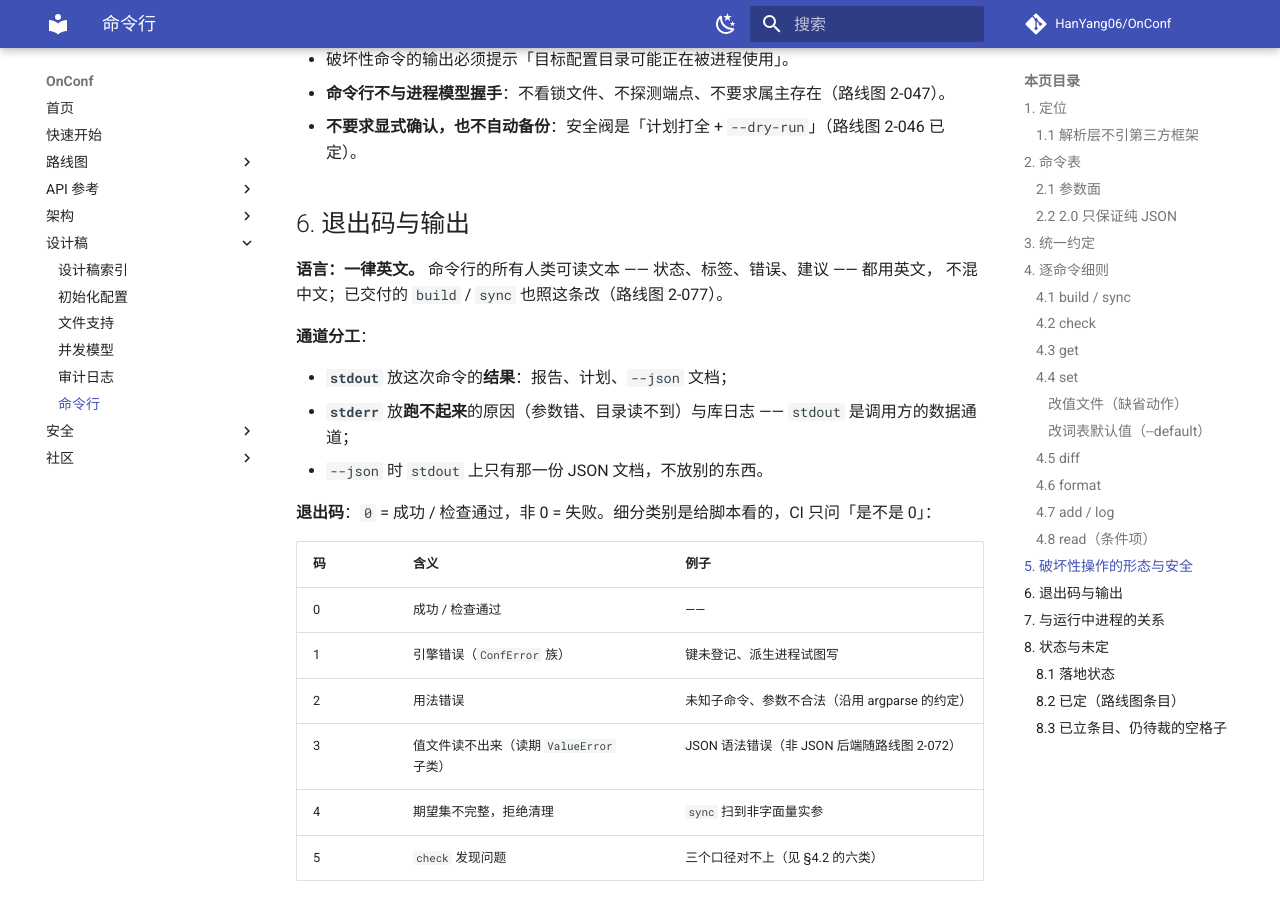
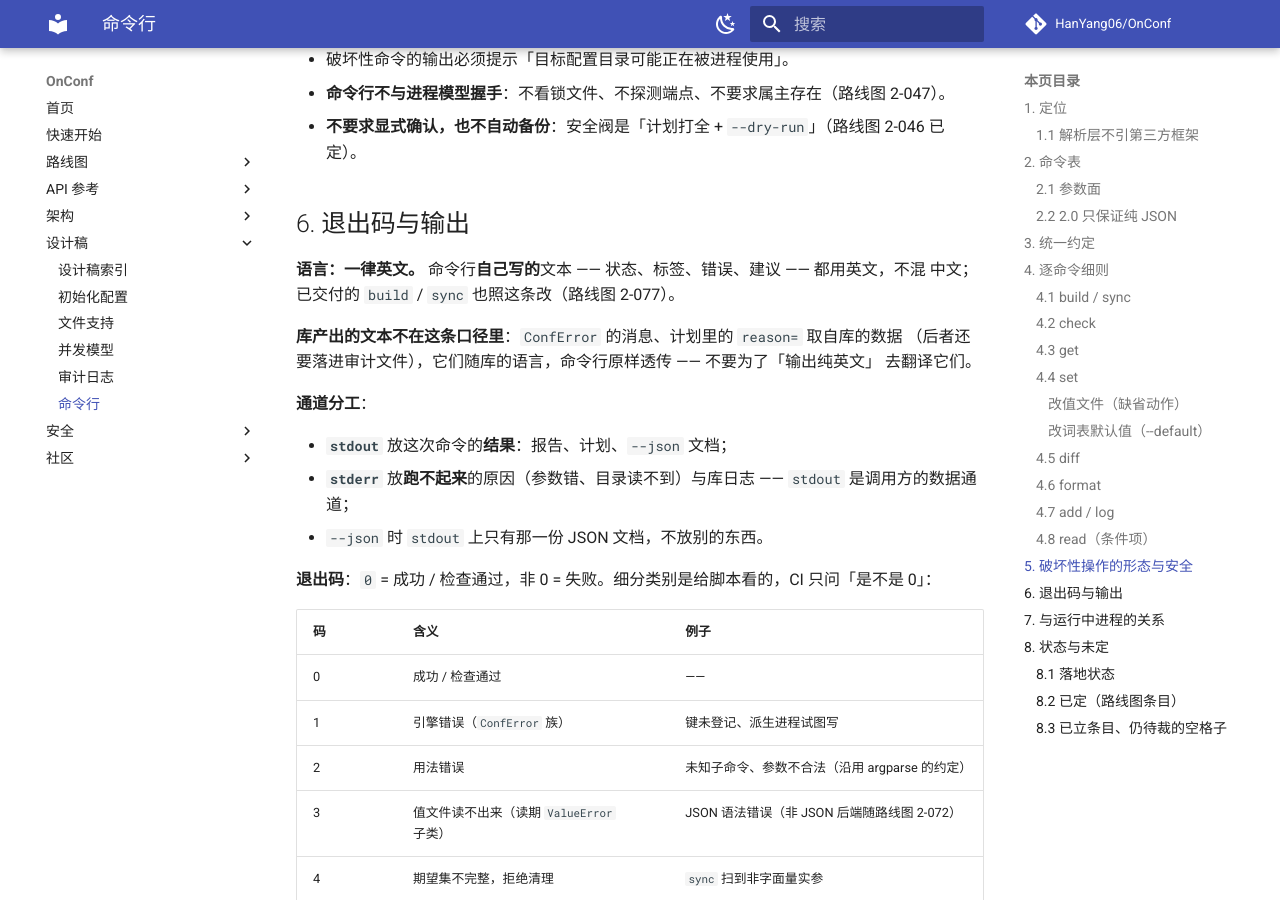
Before and after one commit to HanYang06/OnConf, an MkDocs documentation site: the page built from docs/design/cli.md, in a window 1280 px wide and 900 px high, scrolled down 9537 px. Built offline with MkDocs 1.6.1 and Material for MkDocs 9.7.7, drawn with Linux system fonts in a browser that asks for light colours; comment, search, counter and statistics services are not loaded.

Commit message:
feat(cli): 命令行输出统一英文
命令自己写的文本一律英文：标签、计划、摘要、参数帮助、扫描报告。库产出的文本不在
这条口径里 —— ConfError 消息与计划里的 reason= 取自库的数据（后者还要落进审计文件），
命令行原样透传，不为了「输出纯英文」去翻译它们。

- 扫描问题串、argparse 帮助、build / sync 的摘要与计划标签改成英文
- 同步更新钉住这些串的用例；新增回归：人读输出全是英文（路线图 2-077）
- 设计页 §6 写清「CLI 文案 vs 库数据」这条边界

```diff
--- a/docs/design/cli.md
+++ b/docs/design/cli.md
@@ -331,8 +331,12 @@ app.post       8080    settings.json     服务端口
 
 ## 6. 退出码与输出
 
-**语言：一律英文。** 命令行的所有人类可读文本 —— 状态、标签、错误、建议 —— 都用英文，
-不混中文；已交付的 `build` / `sync` 也照这条改（路线图 2-077）。
+**语言：一律英文。** 命令行**自己写的**文本 —— 状态、标签、错误、建议 —— 都用英文，不混
+中文；已交付的 `build` / `sync` 也照这条改（路线图 2-077）。
+
+**库产出的文本不在这条口径里**：`ConfError` 的消息、计划里的 `reason=` 取自库的数据
+（后者还要落进审计文件），它们随库的语言，命令行原样透传 —— 不要为了「输出纯英文」
+去翻译它们。
 
 **通道分工**：
 
```
Also changed, not shown: CHANGELOG.md (+3 -0 lines), docs/roadmap/2.x.md (+1 -1 lines), 2 other files.
